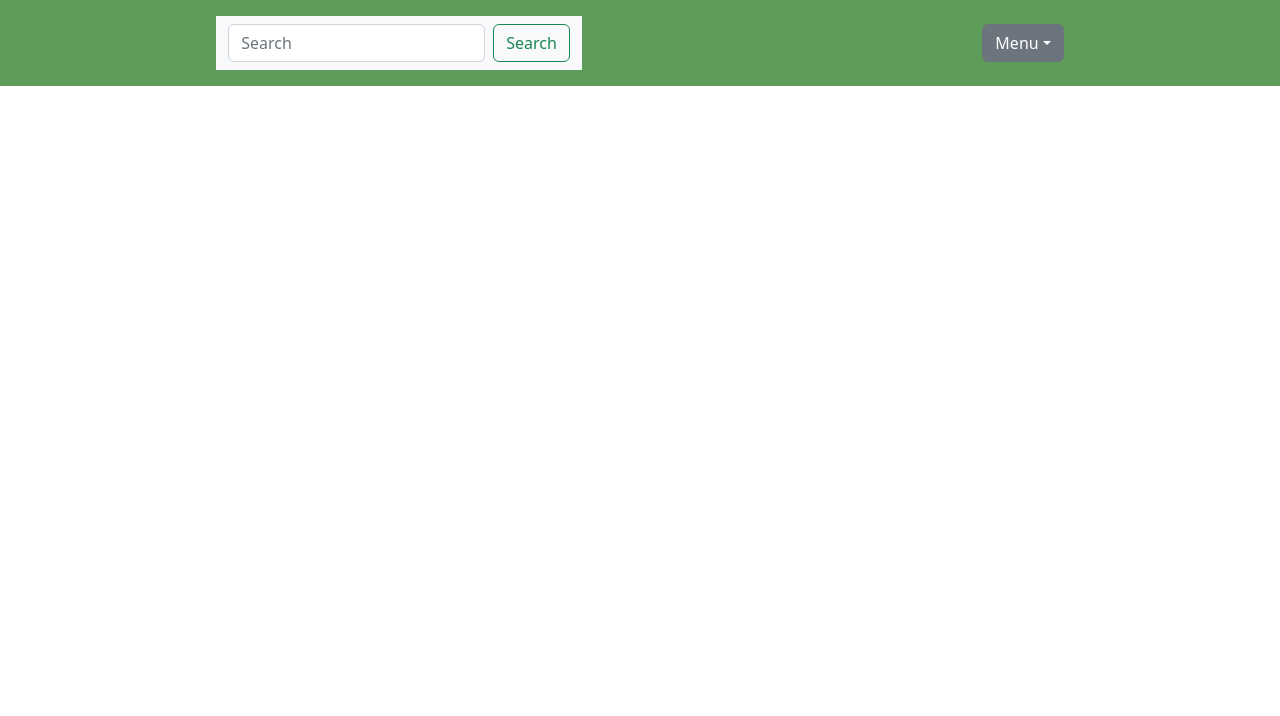
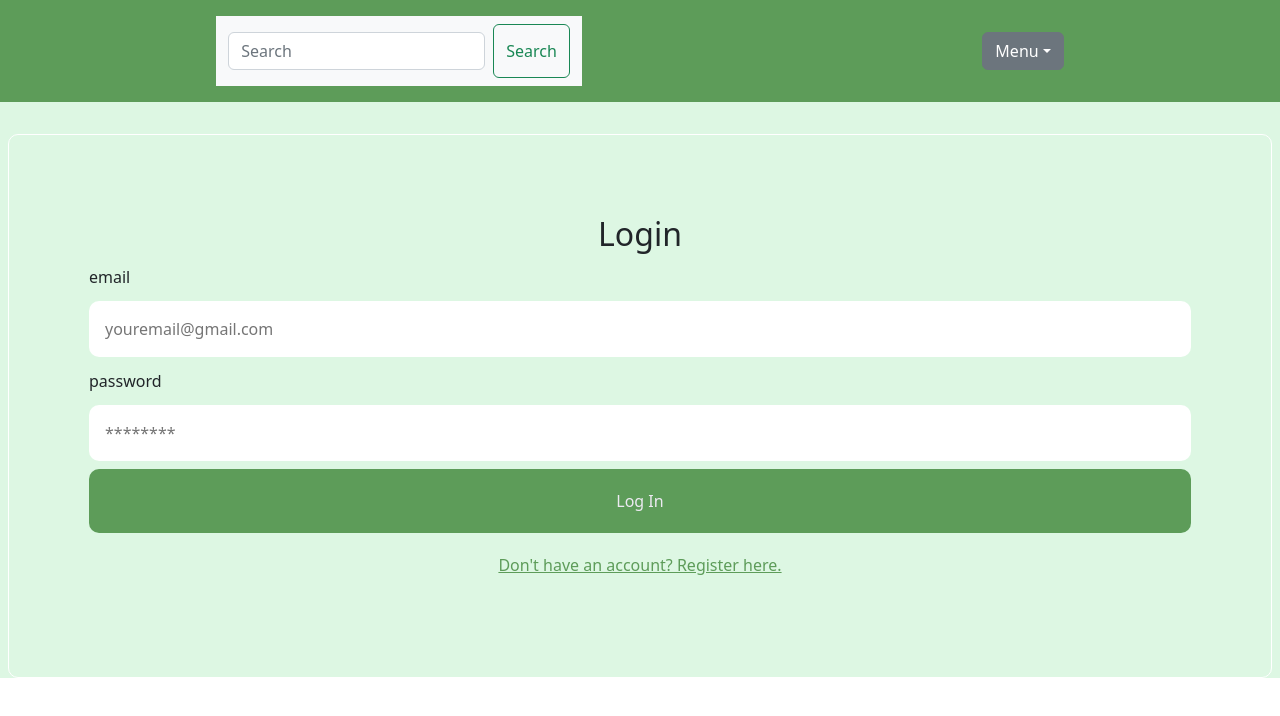
Before and after one commit to 2022-csc-59866/HikeApp, a React (Create React App) app in the folder hiking/react-hiking/: page /hi in a window 1280 px wide. Before the commit this address had no page. Shown: the top 716 px of the page. Built offline with nearby package versions, Linux system fonts and the light colour scheme.

Commit message:
Add login/register page

```diff
--- a/hiking/react-hiking/src/App.js
+++ b/hiking/react-hiking/src/App.js
@@ -3,7 +3,8 @@
 import Title from './components/Title';
 import Body from './components/Body';
 
-function App() {
+  function App() {
+
   return( <div className="App">
             <Title />
             <Body/>
--- a/hiking/react-hiking/src/components/Title.js
+++ b/hiking/react-hiking/src/components/Title.js
@@ -32,6 +32,9 @@
               <a class="navbar-brand" href="settings">Settings</a>
             </button>
             <button class="dropdown-item" type="button" >
+              <a class="navbar-brand" href="hi">Login</a>
+            </button>
+            <button class="dropdown-item" type="button" >
               <a class="navbar-brand" href="bye">Logout</a>
             </button>
           </div>
--- /dev/null
+++ b/hiking/react-hiking/src/pages/LocalAuthenticate.js
@@ -0,0 +1,24 @@
+import React, { useState } from "react";
+import { Login } from "./Login";
+import { Register } from "./Register";
+import '../stylesheets/LocalAuthenticate.css';
+
+function LocalAuthenticate() {
+  const [currentForm, setCurrentForm] = useState('login');
+
+  const toggleForm = (formName) => {
+    setCurrentForm(formName);
+  }
+
+  return (
+    <div className="local-authenticate">
+      {
+        currentForm === "login" ?
+                        <Login onFormSwitch={toggleForm} /> :
+                        <Register onFormSwitch={toggleForm} />
+      }
+    </div>
+  );
+}
+
+export default LocalAuthenticate;
--- /dev/null
+++ b/hiking/react-hiking/src/pages/Login.js
@@ -0,0 +1,25 @@
+import React, { useState } from "react";
+
+export const Login = (props) => {
+    const [email, setEmail] = useState('');
+    const [pass, setPass] = useState('');
+
+    const handleSubmit = (e) => {
+        e.preventDefault();
+        console.log(email);
+    }
+
+    return (
+        <div className="auth-form-container">
+            <h2>Login</h2>
+            <form className="login-form" onSubmit={handleSubmit}>
+                <label htmlFor="email">email</label>
+                <input value={email} onChange={(e) => setEmail(e.target.value)}type="email" placeholder="youremail@gmail.com" id="email" name="email" />
+                <label htmlFor="password">password</label>
+                <input value={pass} onChange={(e) => setPass(e.target.value)} type="password" placeholder="********" id="password" name="password" />
+                <button type="submit">Log In</button>
+            </form>
+            <button className="link-btn" onClick={() => props.onFormSwitch('register')}>Don't have an account? Register here.</button>
+        </div>
+    )
+}
--- /dev/null
+++ b/hiking/react-hiking/src/pages/Register.js
@@ -0,0 +1,31 @@
+import React, { useState } from "react";
+
+export const Register = (props) => {
+    const [email, setEmail] = useState('');
+    const [pass, setPass] = useState('');
+    const [name, setName] = useState('');
+    const [username, setUsername] = useState('');
+
+    const handleSubmit = (e) => {
+        e.preventDefault();
+        console.log(email);
+    }
+
+    return (
+        <div className="auth-form-container">
+            <h2>Register</h2>
+        <form className="register-form" onSubmit={handleSubmit}>
+            <label htmlFor="name">Full name</label>
+            <input value={name} name="name" onChange={(e) => setName(e.target.value)} id="name" placeholder="full Name" />
+            <label htmlFor="username">username</label>
+            <input value={username} name="username" onChange={(e) => setUsername(e.target.value)} id="username" placeholder="username" />
+            <label htmlFor="email">email</label>
+            <input value={email} onChange={(e) => setEmail(e.target.value)}type="email" placeholder="youremail@gmail.com" id="email" name="email" />
+            <label htmlFor="password">password</label>
+            <input value={pass} onChange={(e) => setPass(e.target.value)} type="password" placeholder="********" id="password" name="password" />
+            <button type="submit">Log In</button>
+        </form>
+        <button className="link-btn" onClick={() => props.onFormSwitch('login')}>Already have an account? Login here.</button>
+    </div>
+    )
+}
--- /dev/null
+++ b/hiking/react-hiking/src/stylesheets/LocalAuthenticate.css
@@ -0,0 +1,40 @@
+.auth-form-container, .login-form, .register-form {
+    display: flex;
+    flex-direction: column;
+  }
+
+  @media screen and (min-width: 600px) {
+    .auth-form-container {
+      padding: 5rem;
+      border: 1px solid white;
+      border-radius: 10px;
+      margin: 0.5rem;
+    }
+  }
+
+  label {
+    text-align: left;
+    padding: 0.25rem 0;
+  }
+
+  input {
+    margin: 0.5rem 0;
+    padding: 1rem;
+    border: none;
+    border-radius: 10px;
+  }
+
+  button {
+    border: none;
+    background-color: #5D9C59;
+    padding: 20px;
+    border-radius: 10px;
+    cursor: pointer;
+    color: #edeaf2;
+  }
+
+  .link-btn {
+    background: none;
+    color: #5D9C59;
+    text-decoration: underline;
+  }
```
Also changed, not shown: hiking/react-hiking/src/components/Body.js (+5 -3 lines).
